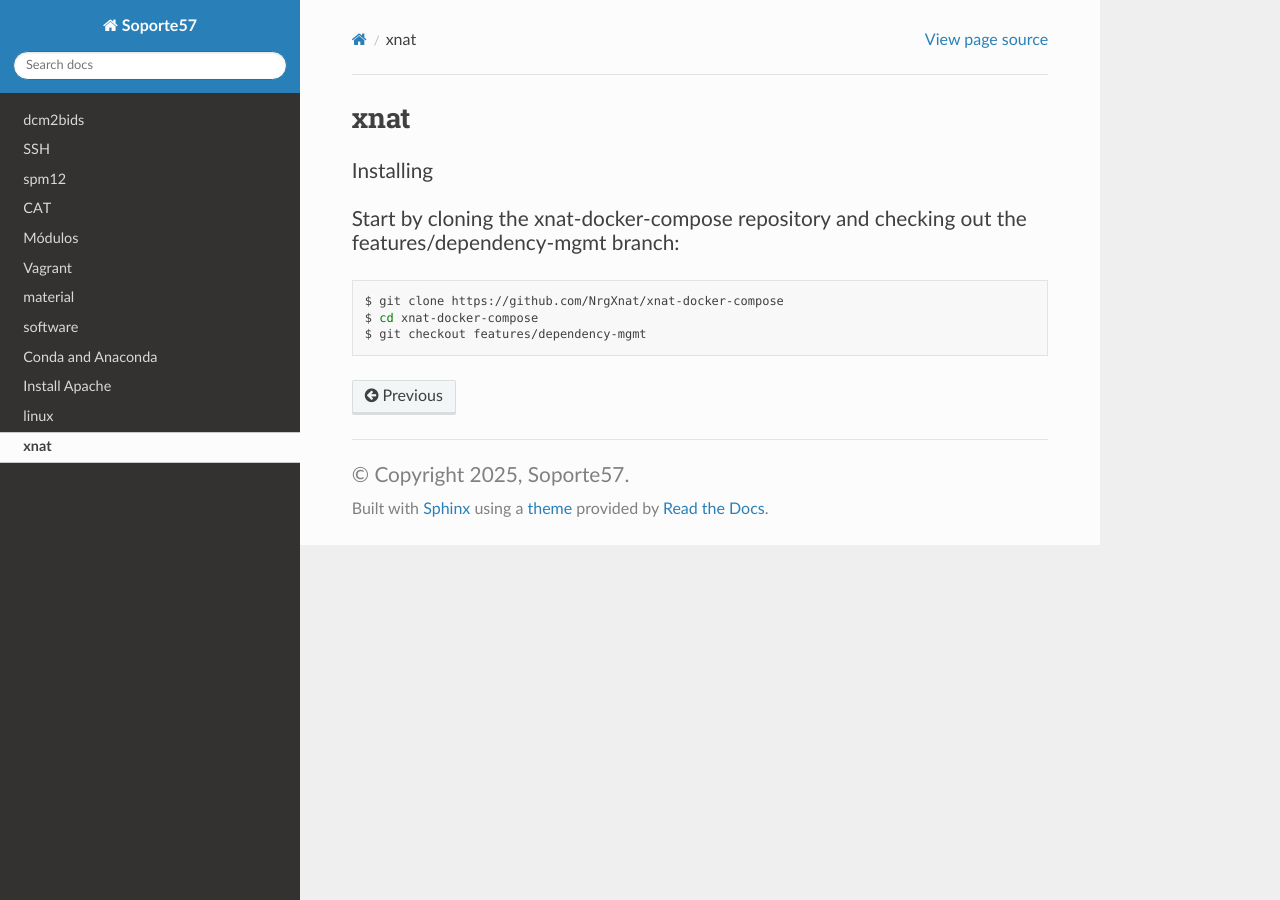
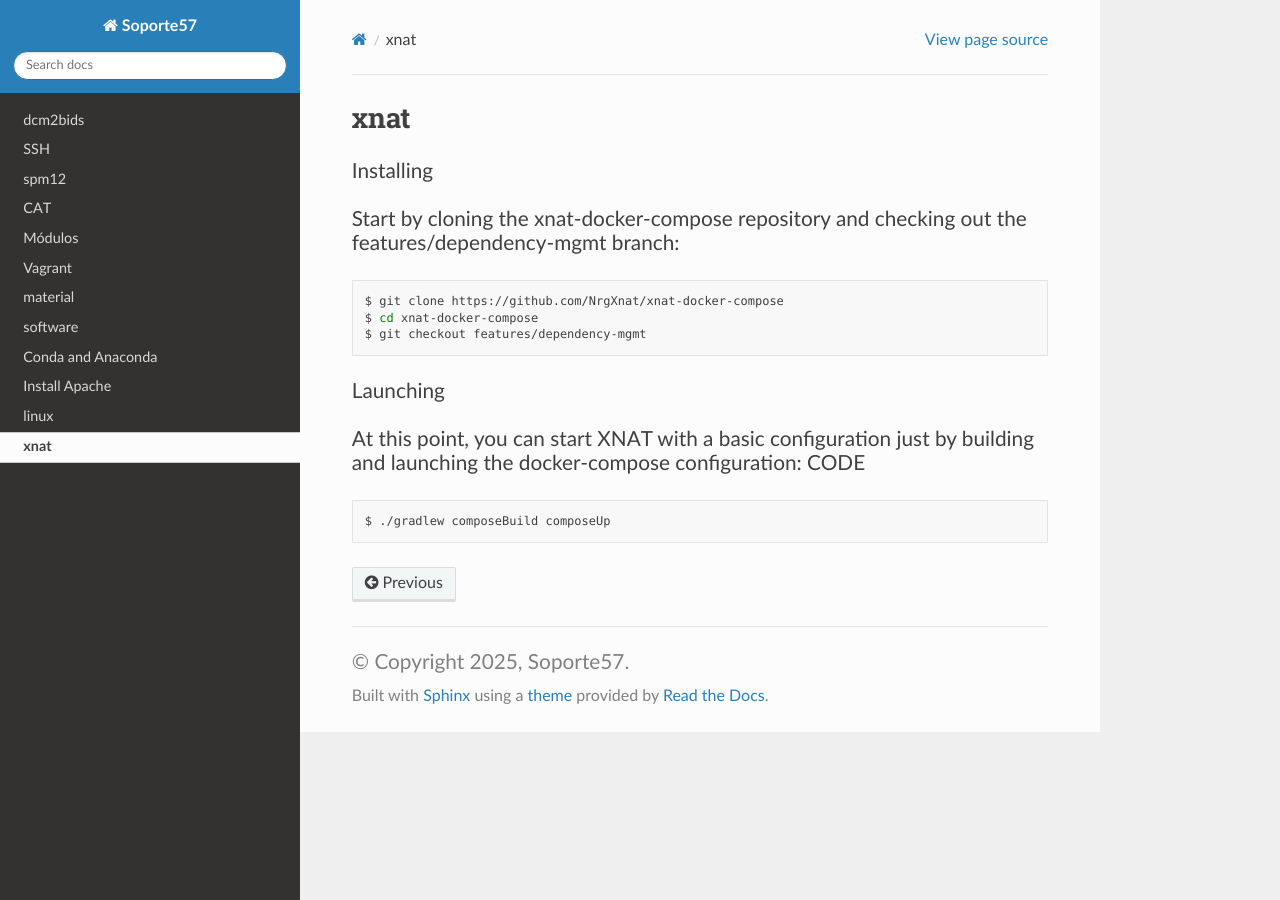
Before and after one commit to matecom57/santosg57-soporte, a Sphinx documentation site: the page built from docs/source/xnat/xnat.rst, in a window 1280 px wide. Built offline with Sphinx 7.4.7 and the Read the Docs theme 3.1.0, drawn with Linux system fonts in a browser that asks for light colours.

Commit message:
Test comité

```diff
--- a/docs/source/xnat/xnat.rst
+++ b/docs/source/xnat/xnat.rst
@@ -10,3 +10,12 @@ Start by cloning the xnat-docker-compose repository and checking out the feature
    $ git clone https://github.com/NrgXnat/xnat-docker-compose
    $ cd xnat-docker-compose
    $ git checkout features/dependency-mgmt
+
+Launching
+
+At this point, you can start XNAT with a basic configuration just by building and launching the docker-compose configuration:
+CODE
+
+.. code:: Bash
+
+   $ ./gradlew composeBuild composeUp
```
